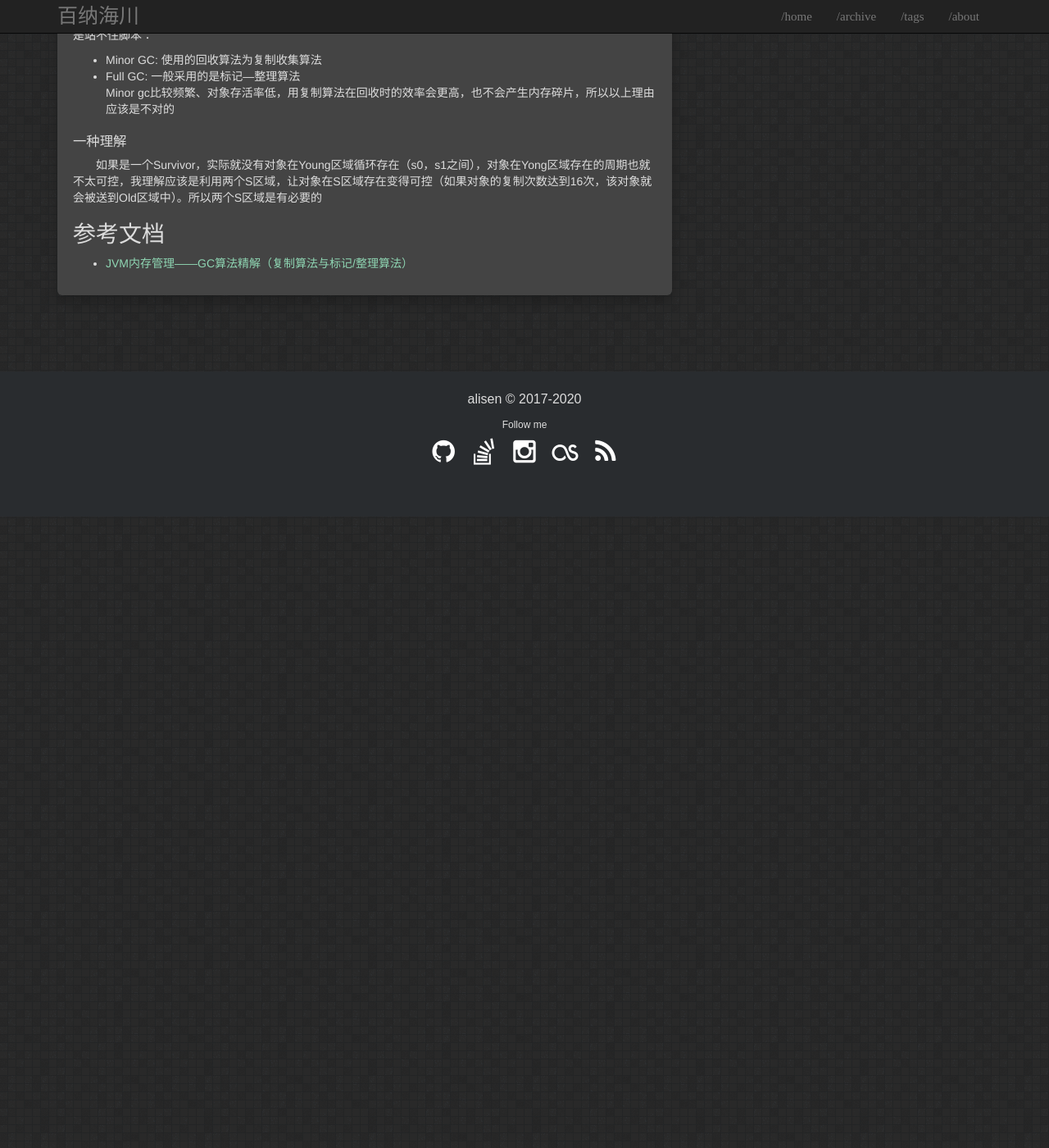
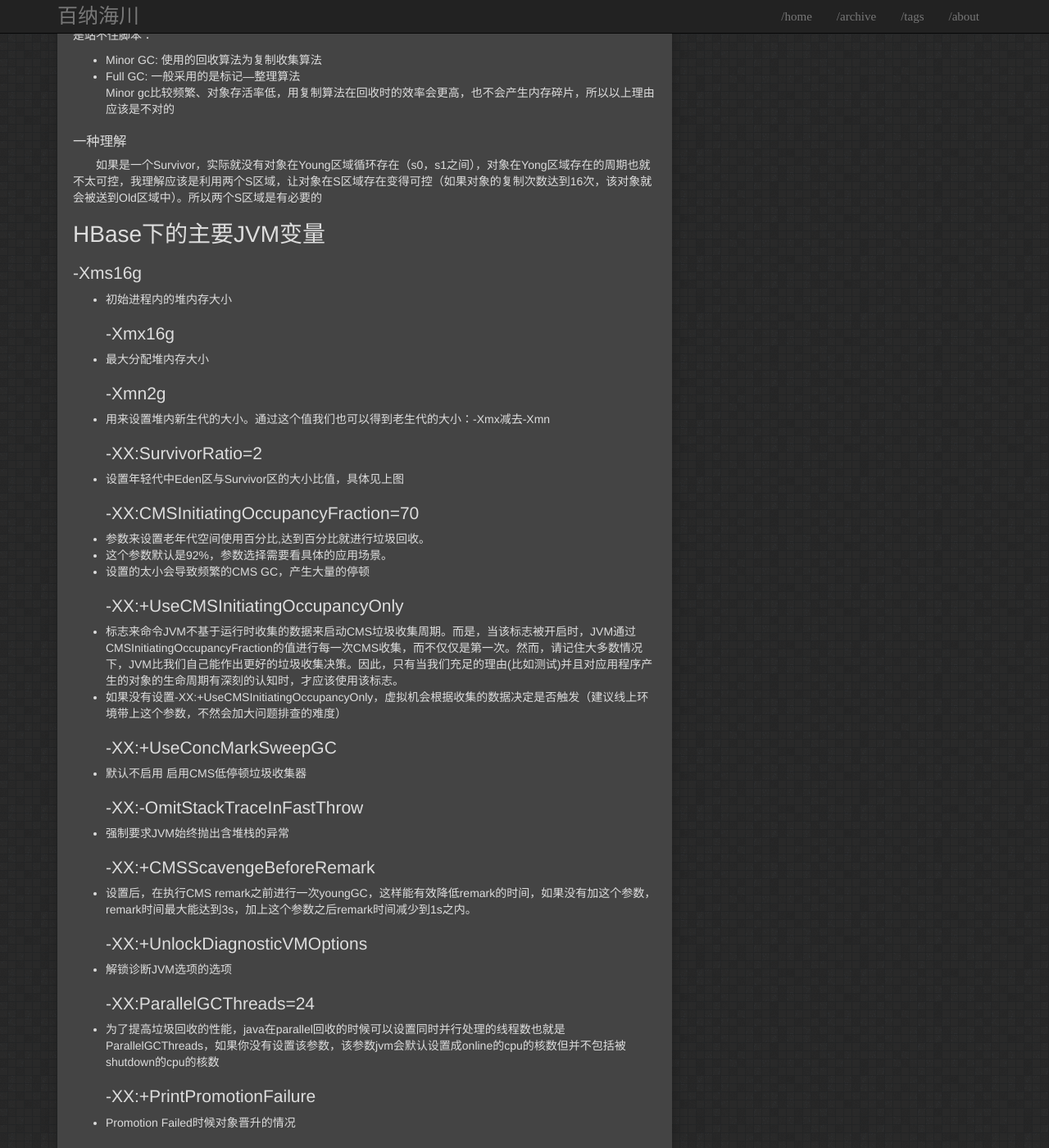
Before and after one commit to igithu/summary, a Jekyll site: the page built from _posts/2018-04-15-jvm-retrieve.md, in a window 1280 px wide and 1400 px high, scrolled down 1359 px. Shown: the whole window at 82% size. Built offline with Jekyll 4.4.1, drawn with Linux system fonts in a browser that asks for light colours; before the commit the page ends 1989 px from its top, so only the background shows below that; some of the changed text lies outside the part shown.

Commit message:
Update 2018-04-15-jvm-retrieve.md

```diff
--- a/_posts/2018-04-15-jvm-retrieve.md
+++ b/_posts/2018-04-15-jvm-retrieve.md
@@ -2,7 +2,7 @@
 layout: post
 title: "JVM内存回收总结"
 date: 2018-04-15
-tags: jvm
+tags: jvm，hbase
 ---
 
 
@@ -17,7 +17,6 @@ tags: jvm
 
 
 
-
 ## 为什么存在两个Survivor
 ### 误解
 一种说法是为了避免Young区内存空间的碎片化，S0、S1回收后的每次交换整理会减少碎片化。但是这种说法貌似是站不住脚本：
@@ -28,6 +27,50 @@ Minor gc比较频繁、对象存活率低，用复制算法在回收时的效率
 ### 一种理解
 &emsp;&emsp;如果是一个Survivor，实际就没有对象在Young区域循环存在（s0，s1之间），对象在Yong区域存在的周期也就不太可控，我理解应该是利用两个S区域，让对象在S区域存在变得可控（如果对象的复制次数达到16次，该对象就会被送到Old区域中）。所以两个S区域是有必要的
 
+# HBase下的主要JVM变量
+## -Xms16g
+* 初始进程内的堆内存大小
+## -Xmx16g
+* 最大分配堆内存大小
+## -Xmn2g
+* 用来设置堆内新生代的大小。通过这个值我们也可以得到老生代的大小：-Xmx减去-Xmn
+## -XX:SurvivorRatio=2
+* 设置年轻代中Eden区与Survivor区的大小比值，具体见上图
+## -XX:CMSInitiatingOccupancyFraction=70
+* 参数来设置老年代空间使用百分比,达到百分比就进行垃圾回收。
+* 这个参数默认是92%，参数选择需要看具体的应用场景。
+* 设置的太小会导致频繁的CMS GC，产生大量的停顿
+## -XX:+UseCMSInitiatingOccupancyOnly
+* 标志来命令JVM不基于运行时收集的数据来启动CMS垃圾收集周期。而是，当该标志被开启时，JVM通过CMSInitiatingOccupancyFraction的值进行每一次CMS收集，而不仅仅是第一次。然而，请记住大多数情况下，JVM比我们自己能作出更好的垃圾收集决策。因此，只有当我们充足的理由(比如测试)并且对应用程序产生的对象的生命周期有深刻的认知时，才应该使用该标志。
+* 如果没有设置-XX:+UseCMSInitiatingOccupancyOnly，虚拟机会根据收集的数据决定是否触发（建议线上环境带上这个参数，不然会加大问题排查的难度）
+## -XX:+UseConcMarkSweepGC
+* 默认不启用 启用CMS低停顿垃圾收集器
+## -XX:-OmitStackTraceInFastThrow
+* 强制要求JVM始终抛出含堆栈的异常
+## -XX:+CMSScavengeBeforeRemark
+* 设置后，在执行CMS remark之前进行一次youngGC，这样能有效降低remark的时间，如果没有加这个参数，remark时间最大能达到3s，加上这个参数之后remark时间减少到1s之内。
+## -XX:+UnlockDiagnosticVMOptions
+* 解锁诊断JVM选项的选项
+## -XX:ParallelGCThreads=24
+* 为了提高垃圾回收的性能，java在parallel回收的时候可以设置同时并行处理的线程数也就是ParallelGCThreads，如果你没有设置该参数，该参数jvm会默认设置成online的cpu的核数但并不包括被shutdown的cpu的核数
+## -XX:+PrintPromotionFailure
+* Promotion Failed时候对象晋升的情况
+## -XX:+PrintGC
+* 开启了简单GC日志模式，为每一次新生代（young generation）的GC和每一次的Full GC打印一行信息
+## -XX:+PrintGCDetails
+* 打印GC详细信息
+## -XX:+PrintGCDateStamps
+* 将时间和日期也加到GC日志中
+## -XX:+UseGCLogFileRotation
+* 启用GC日志文件的自动转储
+## -XX:NumberOfGCLogFiles=5
+* GC日志文件的循环数目
+## -XX:GCLogFileSize=200M
+* 控制GC日志文件的大小
+## -XX:PermSize=256m
+## -XX:+BlockOffsetArrayUseUnallocatedBlock
+
+
 
 
 
```
